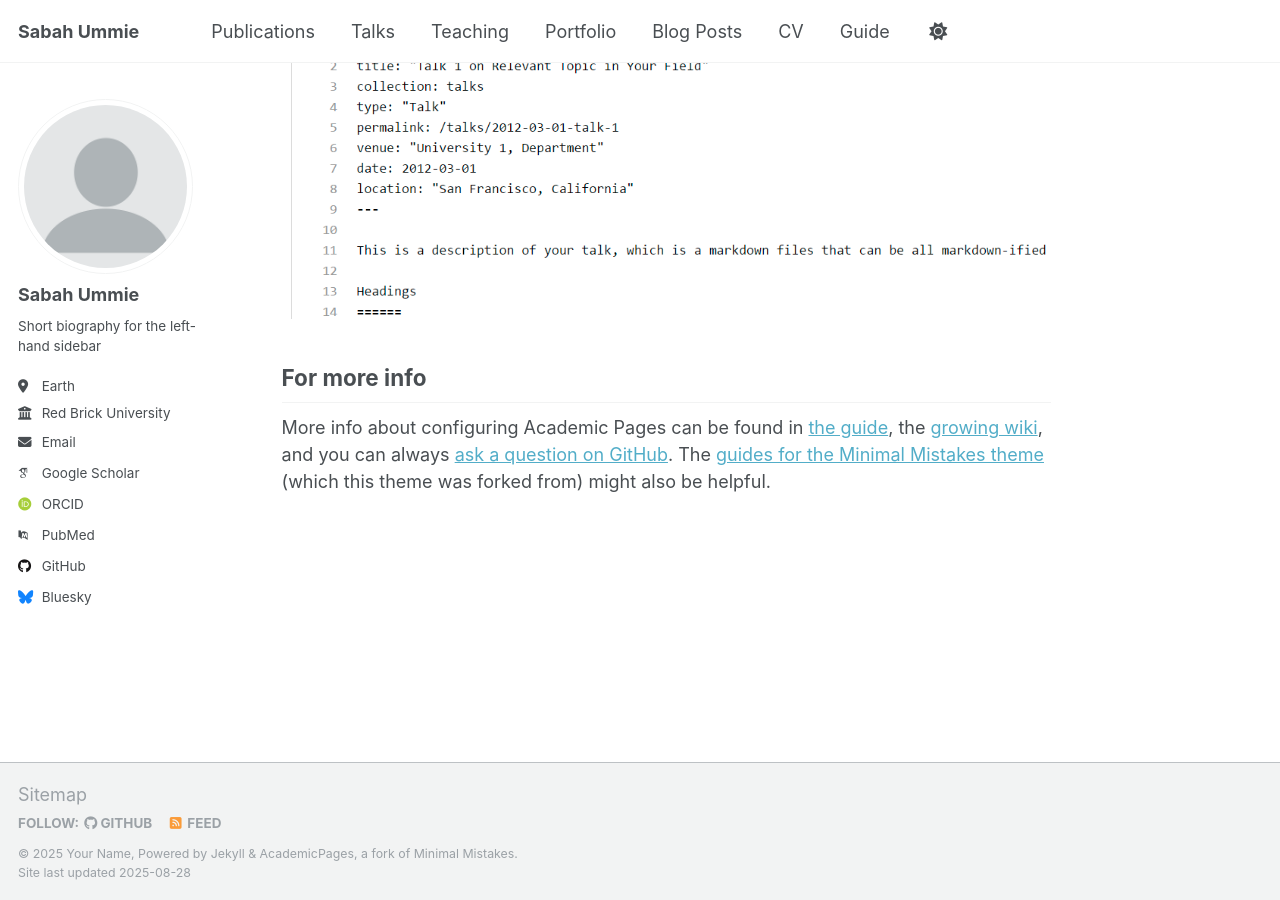
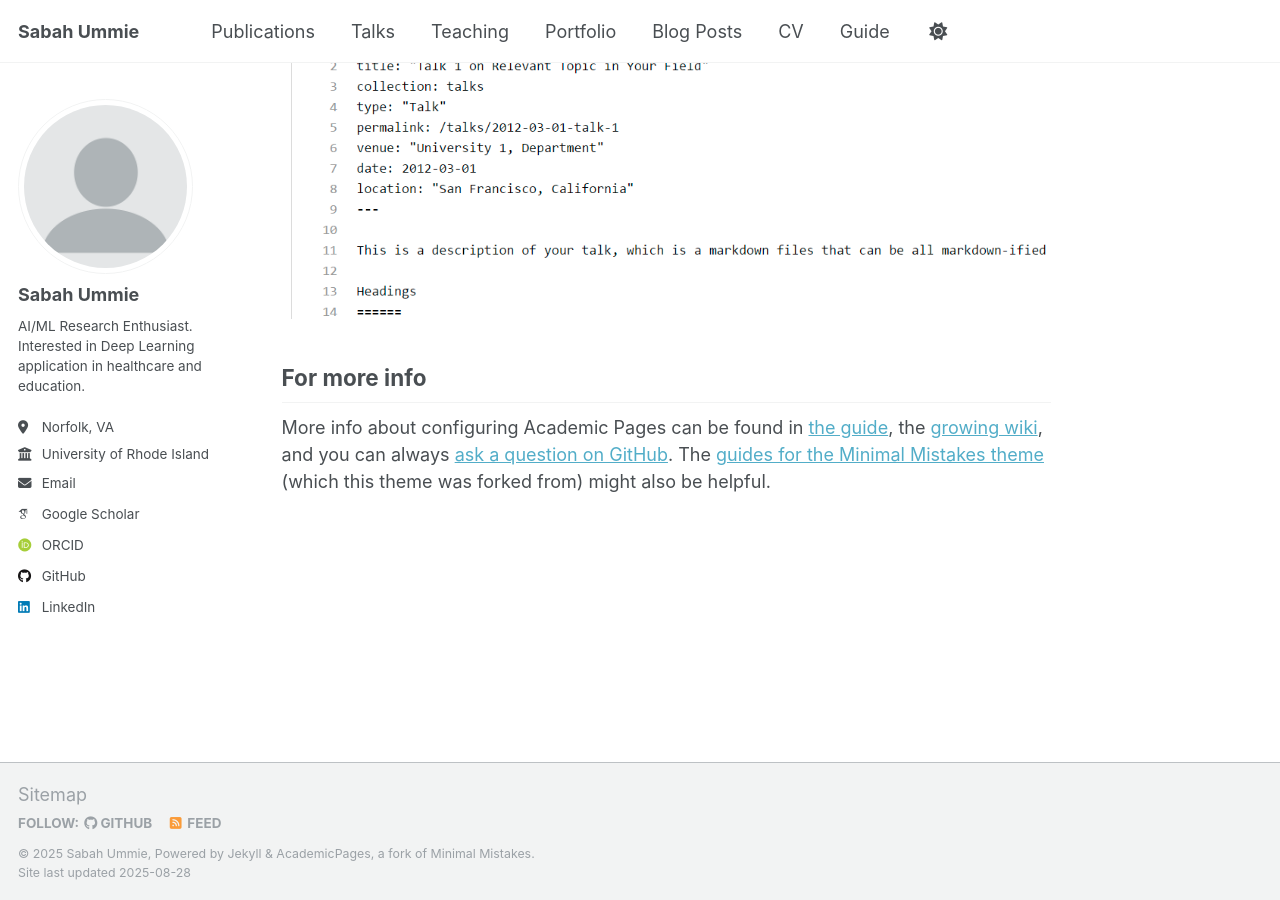
Before and after one commit to sabah215/sabah215.github.io, a Jekyll site: the page built from _pages/about.md, in a window 1280 px wide and 900 px high, scrolled down 2636 px. Built offline with Jekyll 4.4.1, drawn with Linux system fonts in a browser that asks for light colours; some web fonts are replaced.

Commit message:
sidebar content changed

```diff
--- a/_config.yml
+++ b/_config.yml
@@ -11,7 +11,7 @@ locale                   : "en-US"
 site_theme               : "default"
 title                    : "Sabah Ummie"
 title_separator          : "-"
-name                     : &name "Your Name"
+name                     : &name "Sabah Ummie"
 description              : &description "personal description"
 url                      : https://sabah215.github.io # the base hostname & protocol for your site e.g. "https://[your GitHub username].github.io"
 baseurl                  : "" # the subpath of your site, e.g. "/blog"
@@ -25,19 +25,19 @@ author:
   avatar           : "profile.png"
   name             : "Sabah Ummie"
   pronouns         : # example: "she/her"
-  bio              : "Short biography for the left-hand sidebar"
-  location         : "Earth"
-  employer         : "Red Brick University"
+  bio              : "AI/ML Research Enthusiast. Interested in Deep Learning application in healthcare and education."
+  location         : "Norfolk, VA"
+  employer         : "University of Rhode Island"
   uri              : # URL
-  email            : "none@example.org"
+  email            : "sabah.ummie@gmail.com"
 
   # Academic websites
   arxiv            : # URL - Update with the correct link to your profile
-  googlescholar    : "https://scholar.google.com/citations?user=PS_CX0AAAAAJ"
+  googlescholar    : "https://scholar.google.com/citations?user=_mRyKm8AAAAJ&hl=en"
   impactstory      : # URL
-  orcid            : "http://orcid.org/yourorcidurl"
+  orcid            : "https://orcid.org/0009-0001-5094-2579"
   semantic         : # URL
-  pubmed           : "https://www.ncbi.nlm.nih.gov/pubmed/?term=john+snow"
+  pubmed           : # URL
   researchgate     : # URL
   scopus           : # URL
 
@@ -45,12 +45,12 @@ author:
   bitbucket        : # Username - Update with your username on the site
   codepen          : # Username
   dribbble         : # Username
-  github           : "academicpages"
+  github           : "sabah215"
   kaggle           : # Username
   stackoverflow    : # User number or user number and name (i.e., use "1" or "1/jeff-atwood")
 
   # Social media
-  bluesky          : "bsky.app" # Replace this with you Bluesky username
+  bluesky          : # Username "bsky.app" # Replace this with you Bluesky username
   facebook         : # Username
   flickr           : # Username
   foursquare       : # Username
@@ -59,7 +59,7 @@ author:
   keybase          : # Username
   instagram        : # Username
   lastfm           : # Username
-  linkedin         : # Username
+  linkedin         : "sabah-ummie"
   mastodon         : # URL
   medium           : # URL
   pinterest        : # Username
```
